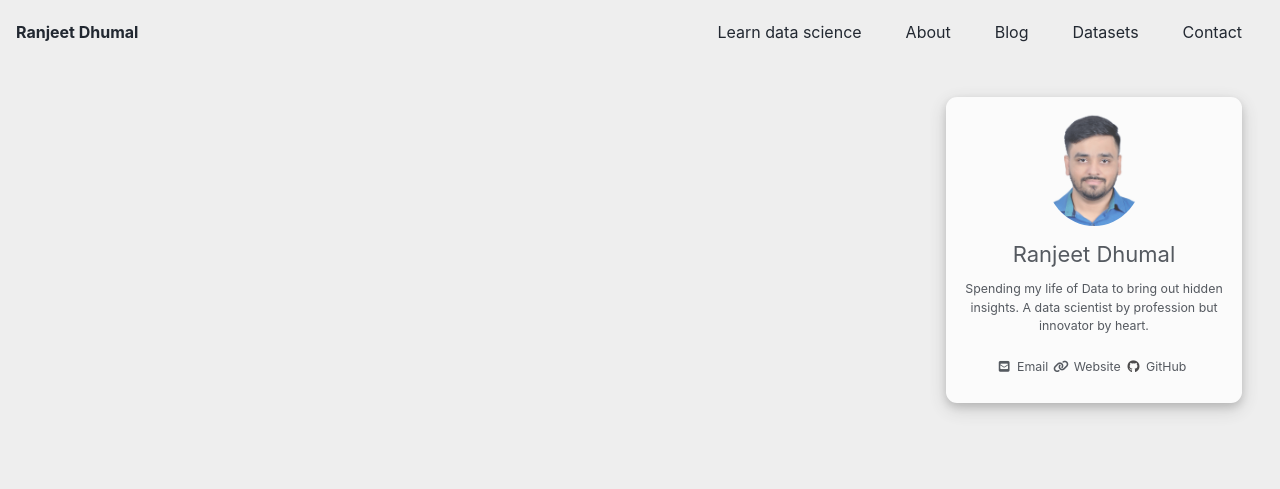
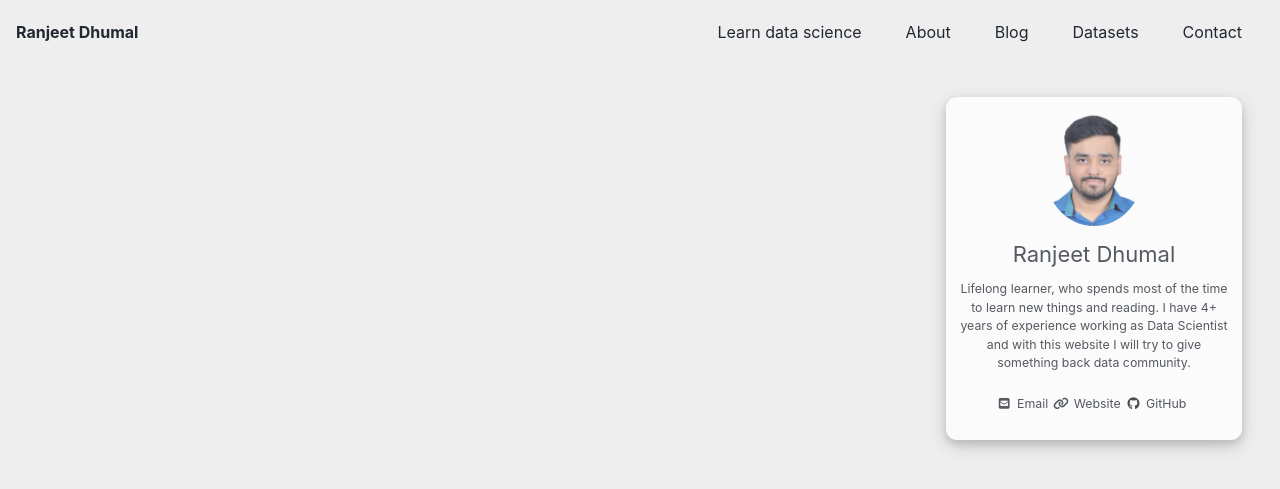
Before and after one commit to ranjeetds/ranjeetds.github.io, a Jekyll site: the page built from index.html, in a window 1280 px wide and 900 px high. Shown: the top 489 px of the window. Built offline with Jekyll 4.4.1, drawn with Linux system fonts in a browser that asks for light colours; cached includes are drawn as plain includes; nearby versions of some CDN libraries; the list of posts is cut into pages by our own code.

Commit message:
Update _config.yml

```diff
--- a/_config.yml
+++ b/_config.yml
@@ -92,7 +92,7 @@ analytics:
 author:
   name             : "Ranjeet Dhumal"
   avatar           : "/assets/images/profile_ranjeet.jpg" # path of avatar image, e.g. "/assets/images/bio-photo.jpg"
-  bio              : "Spending my life of Data to bring out hidden insights. A data scientist by profession but innovator by heart."
+  bio              : "Lifelong learner, who spends most of the time to learn new things and reading. I have 4+ years of experience working as Data Scientist and with this website I will try to give something back data community."
   location         : "Pune, Maharashtra, India"
   email            :
   links:
```
